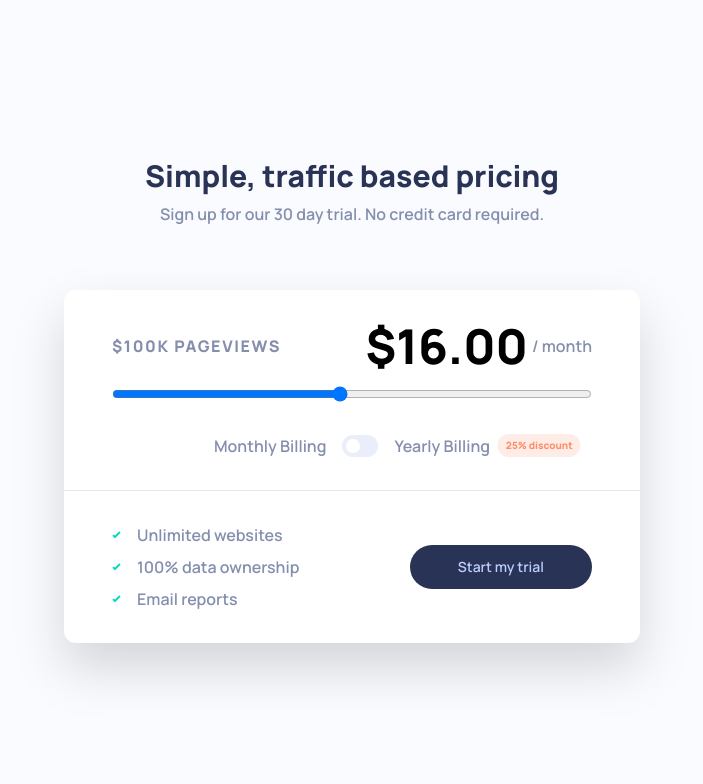
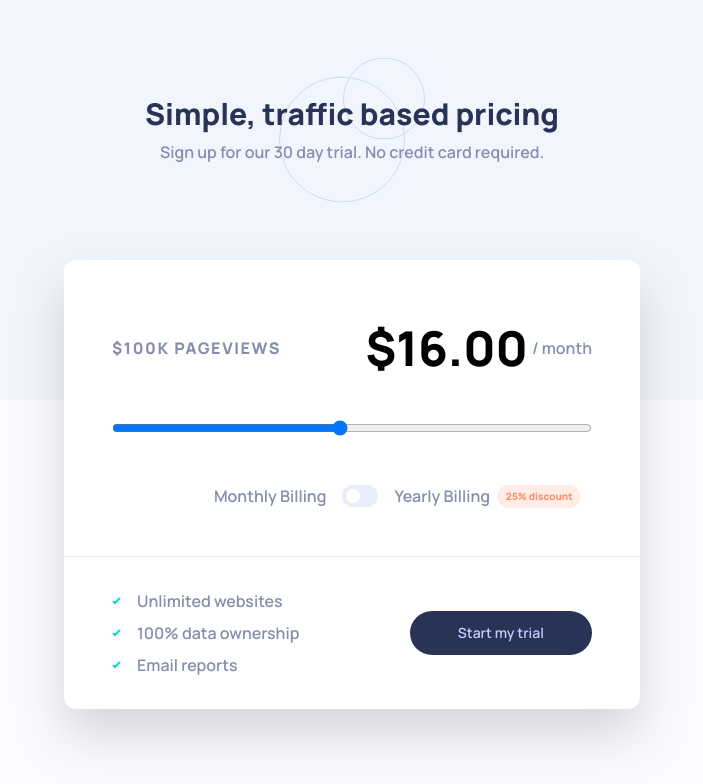
Before and after one commit to dominikrubroeder/interactive-pricing-component-website, a Next.js app: page / in a window 1280 px wide. Shown: the top 784 px of the page, without its empty margins (288-991 px from the left). Built offline with nearby package versions, Linux system fonts and the light colour scheme.

Commit message:
Refine UI styling

```diff
--- a/components/Pricing.tsx
+++ b/components/Pricing.tsx
@@ -28,8 +28,8 @@ const Pricing: React.FC = () => {
   }, [inputValue]);
 
   return (
-    <div className="max-w-xl w-full bg-white rounded-xl drop-shadow-2xl">
-      <header className="grid gap-4 p-4 sm:px-12 sm:py-8 sm:pb-0">
+    <div className="max-w-xl w-full bg-white rounded-xl drop-shadow-2xl m-auto">
+      <header className="grid gap-4 p-4 sm:px-12 sm:py-16 sm:pb-0">
         <div className="sm:flex sm:items-center sm:justify-between sm:gap-2 sm:flex-wrap">
           <h4 className="uppercase tracking-widest text-app-neutral-blue-grayish font-bold">
             ${computedPageViews}
@@ -42,7 +42,7 @@ const Pricing: React.FC = () => {
         </div>
 
         <input
-          className="w-full"
+          className="w-full my-8"
           type="range"
           id="price"
           name="price"
@@ -54,7 +54,7 @@ const Pricing: React.FC = () => {
         />
       </header>
 
-      <div className="flex items-center justify-center gap-4 p-4 sm:px-12 sm:py-8 text-app-neutral-blue-grayish">
+      <div className="flex items-center justify-center gap-4 p-4 sm:p-12 sm:pt-4 text-app-neutral-blue-grayish">
         <button>Monthly Billing</button>
 
         <Toggle />
--- a/components/svg/BackgroundPattern.tsx
+++ /dev/null
@@ -1,18 +0,0 @@
-import React from 'react';
-
-const BackgroundPattern: React.FC = () => {
-  return (
-    <svg
-      xmlns="http://www.w3.org/2000/svg"
-      className="absolute top-0 left-0 w-full h-[50vh] -z-10"
-    >
-      <path
-        fill="#F1F5FE"
-        fillRule="evenodd"
-        d="M0 0h1440v449H191.5C85.737 449 0 363.263 0 257.5V0z"
-      />
-    </svg>
-  );
-};
-
-export default BackgroundPattern;
--- /dev/null
+++ b/components/svg/PatternCircles.tsx
@@ -0,0 +1,14 @@
+import React from 'react';
+
+const PatternCircles: React.FC = () => {
+  return (
+    <svg xmlns="http://www.w3.org/2000/svg" width="146" height="145">
+      <g fill="none" fillRule="evenodd" stroke="#CFD8EF">
+        <circle cx="63" cy="82" r="62.5" />
+        <circle cx="105" cy="41" r="40.5" />
+      </g>
+    </svg>
+  );
+};
+
+export default PatternCircles;
--- a/pages/index.tsx
+++ b/pages/index.tsx
@@ -1,7 +1,8 @@
 import type { NextPage } from 'next';
 import Head from 'next/head';
+import Image from 'next/image';
 import Pricing from '../components/Pricing';
-import BackgroundPattern from '../components/svg/BackgroundPattern';
+import PatternCircles from '../components/svg/PatternCircles';
 
 const Home: NextPage = () => {
   return (
@@ -12,16 +13,20 @@ const Home: NextPage = () => {
         <link rel="icon" href="/images/favicon-32x32.png" type="image/png" />
       </Head>
 
-      <main className="min-h-screen bg-app-neutral-blue-pale-very sm:flex sm:items-center sm:justify-center sm:flex-col">
-        <BackgroundPattern />
+      <main className="min-h-screen bg-app-neutral-blue-pale-very">
+        <div className="absolute top-0 w-full h-[50vh] bg-bg-pattern bg-no-repeat bg-cover bg-left"></div>
 
-        <header className="grid gap-2 text-center mb-16">
-          <h1 className="text-3xl font-bold text-app-neutral-blue-desaturated-dark">
+        <header className="relative grid gap-2 text-center my-24">
+          <h1 className="text-3xl font-bold text-app-neutral-blue-desaturated-dark z-10">
             Simple, traffic based pricing
           </h1>
-          <p className="text-app-neutral-blue-grayish">
+          <p className="text-app-neutral-blue-grayish z-10">
             Sign up for our 30 day trial. No credit card required.
           </p>
+
+          <div className="absolute top-1/2 left-1/2 -translate-x-1/2 -translate-y-1/2 w-auto z-0">
+            <PatternCircles />
+          </div>
         </header>
 
         <Pricing />
--- a/tailwind.config.js
+++ b/tailwind.config.js
@@ -19,6 +19,9 @@ module.exports = {
         'app-neutral-blue-grayish': 'hsl(225, 20%, 60%)',
         'app-neutral-blue-desaturated-dark': 'hsl(227, 35%, 25%)',
       },
+      backgroundImage: {
+        'bg-pattern': "url('/images/bg-pattern.svg')",
+      },
     },
   },
   plugins: [],
```
